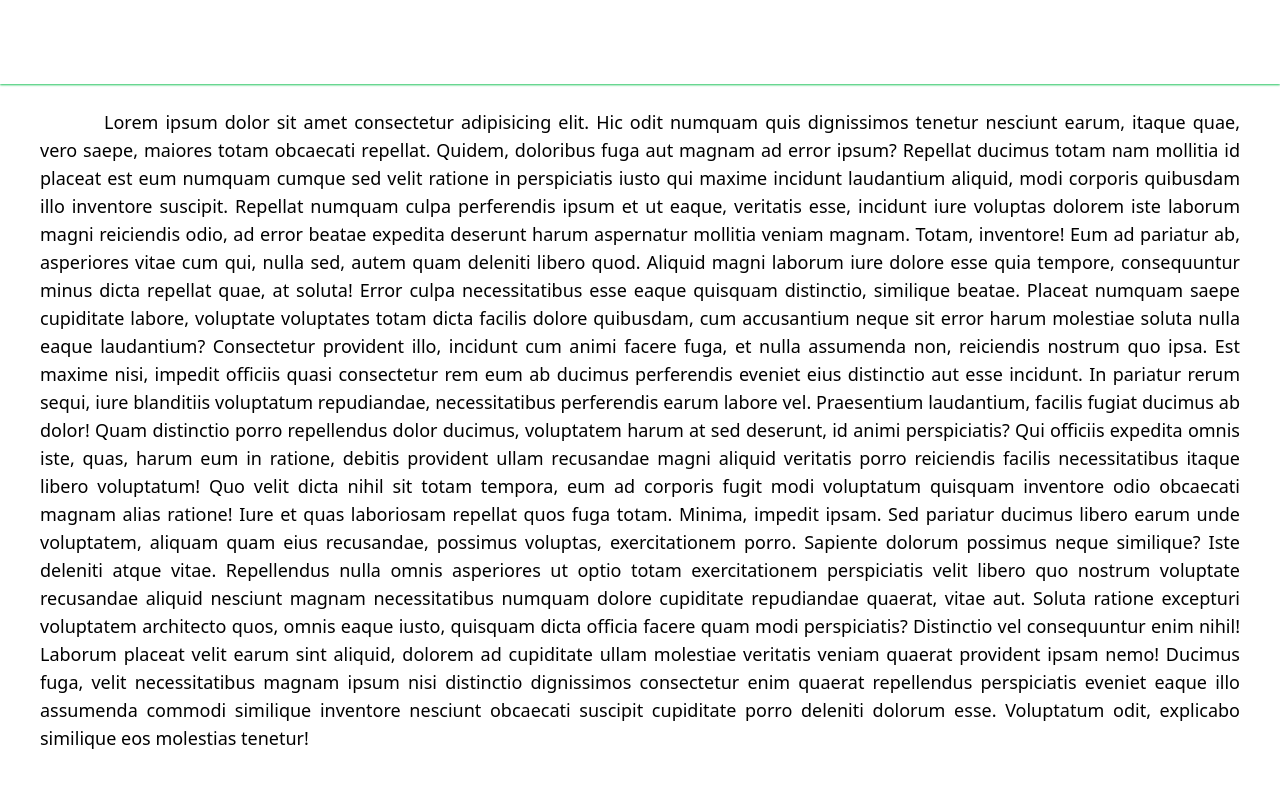
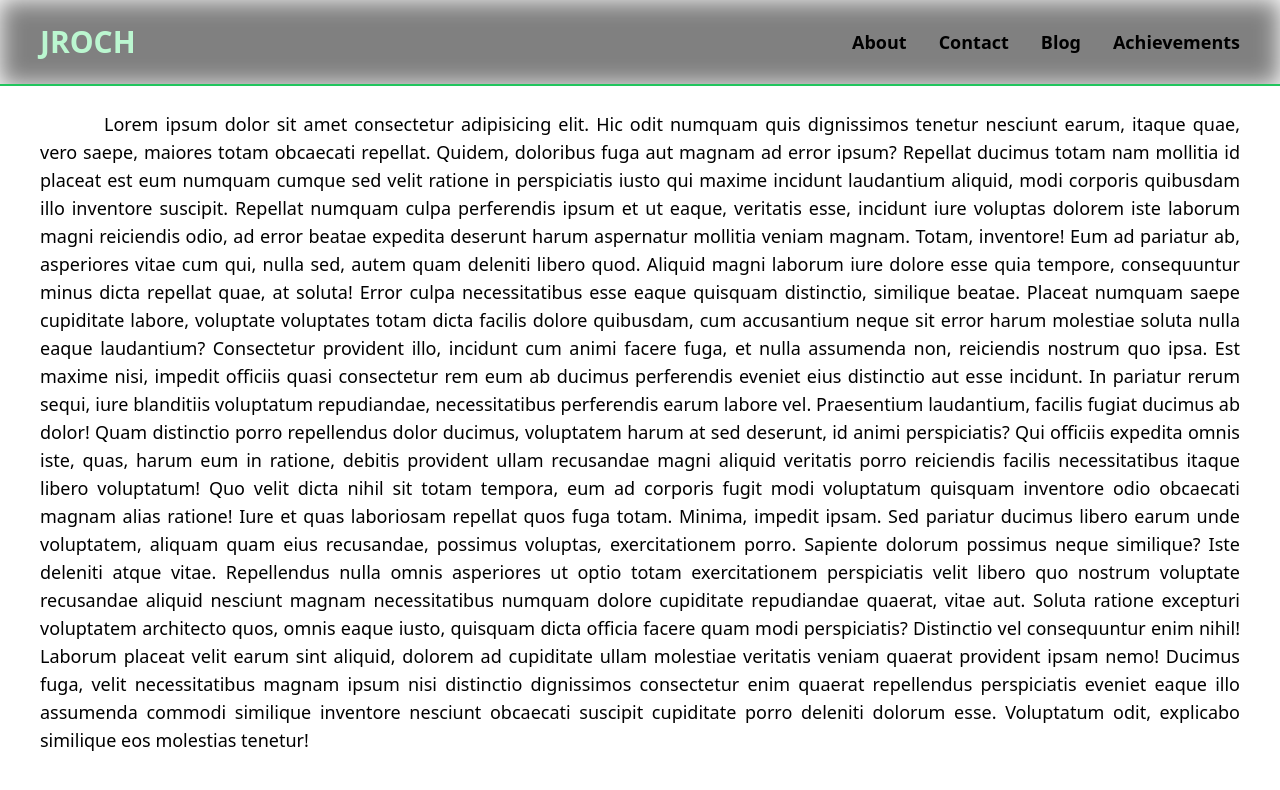
Before and after one commit to samithseu/nuxt-with-api, a Nuxt app: page / in a window 1280 px wide. Shown: the top 790 px of the page. Built offline with nearby package versions, Linux system fonts and the light colour scheme.

Commit message:
updating styles for header and imporove SEO

```diff
--- a/app.vue
+++ b/app.vue
@@ -3,8 +3,8 @@ useHead({
   title: "JROCH",
   meta: [
     { charset: "utf-8" },
-    { link: "/nuxt.svg", rel: "icon" },
     { name: "viewport", content: "width=device-width, initial-scale=1" },
+    { rel: "shortcut icon", href: "/nuxt.svg", type: "image/x-icon" },
     { name: "color-scheme", content: "only dark" },
     {
       name: "description",
@@ -13,7 +13,7 @@ useHead({
     },
     {
       property: "og:title",
-      content: "JROCH - Nuxt",
+      content: "JROCH - Nuxt w/ API",
     },
     {
       property: "og:description",
@@ -21,8 +21,16 @@ useHead({
         "This website created for testing the Nuxt abilities in creating web apps.",
     },
     {
+      property: "og:type",
+      content: "website",
+    },
+    {
       property: "og:image",
-      content: "/nuxt.svg",
+      content: "/cover.jpg",
+    },
+    {
+      property: "og:url",
+      content: "https://jroch-nuxt.netlify.app",
     },
   ],
 });
--- a/components/Header.vue
+++ b/components/Header.vue
@@ -9,20 +9,22 @@ const navLinks = [
 
 <template>
   <header
-    class="w-full h-max sticky top-0 z-50 left-0 backdrop-blur-lg backdrop-brightness-25 shadow-sm shadow-green-500"
+    class="sticky left-0 top-0 z-50 h-max w-full border-b-2 border-green-500 backdrop-blur-md backdrop-brightness-50"
   >
     <nav
-      class="lg:flex-row lg:max-w-[1200px] lg:mx-auto lg:flex justify-between items-center py-6"
+      class="container mx-auto max-w-[1200px] px-4 xl:px-0 flex flex-col items-center gap-4 py-6 md:flex-row md:items-center md:justify-between"
     >
       <NuxtLink
-        class="text-3xl text-white font-bold duration-200 hover:text-green-500"
+        class="text-3xl font-bold text-green-200 duration-300 hover:scale-105 hover:text-green-500"
         to="/"
         >JROCH</NuxtLink
       >
-      <ul class="flex gap-x-6 *:*:text-lg *:*:font-bold">
+      <ul
+        class="flex flex-wrap justify-center gap-4 px-4 *:capitalize md:gap-8 md:px-0"
+      >
         <li v-for="link in navLinks" :key="link.name">
           <NuxtLink
-            class="duration-200 text-white hover:text-green-500"
+            class="text-lg font-semibold duration-200 hover:text-green-500"
             :to="link.path"
             >{{ link.name }}</NuxtLink
           >
--- a/pages/blog/[id].vue
+++ b/pages/blog/[id].vue
@@ -13,7 +13,7 @@ useHead({
     <h1 class="text-2xl text-green-500 font-bold mb-4">
       Blog {{ route.params.id }}
     </h1>
-    <p>
+    <p lang="en">
       Lorem ipsum dolor sit amet consectetur, adipisicing elit. Sunt sit
       voluptatibus alias. Sequi nostrum deleniti obcaecati dolorum doloribus
       libero provident quam accusamus repellendus. Animi sit ipsum, debitis id
--- a/pages/contact.vue
+++ b/pages/contact.vue
@@ -10,7 +10,7 @@ useHead({
 <template>
   <div>
     <h1 class="text-2xl text-green-500 font-bold mb-4">Contact</h1>
-    <p>
+    <p lang="en">
       Lorem ipsum dolor sit amet, consectetur adipisicing elit. Itaque quae
       voluptatem recusandae labore esse nostrum beatae nobis laudantium
       doloribus accusantium ullam perferendis, similique temporibus laborum
--- a/pages/index.vue
+++ b/pages/index.vue
@@ -10,7 +10,7 @@ useHead({
 
 <template>
   <div>
-    <p class="text-lg text-justify indent-16">
+    <p lang="en" class="text-lg text-justify indent-16">
       Lorem ipsum dolor sit amet consectetur adipisicing elit. Hic odit numquam
       quis dignissimos tenetur nesciunt earum, itaque quae, vero saepe, maiores
       totam obcaecati repellat. Quidem, doloribus fuga aut magnam ad error
```
Also changed, not shown: public/cover.jpg (added).
